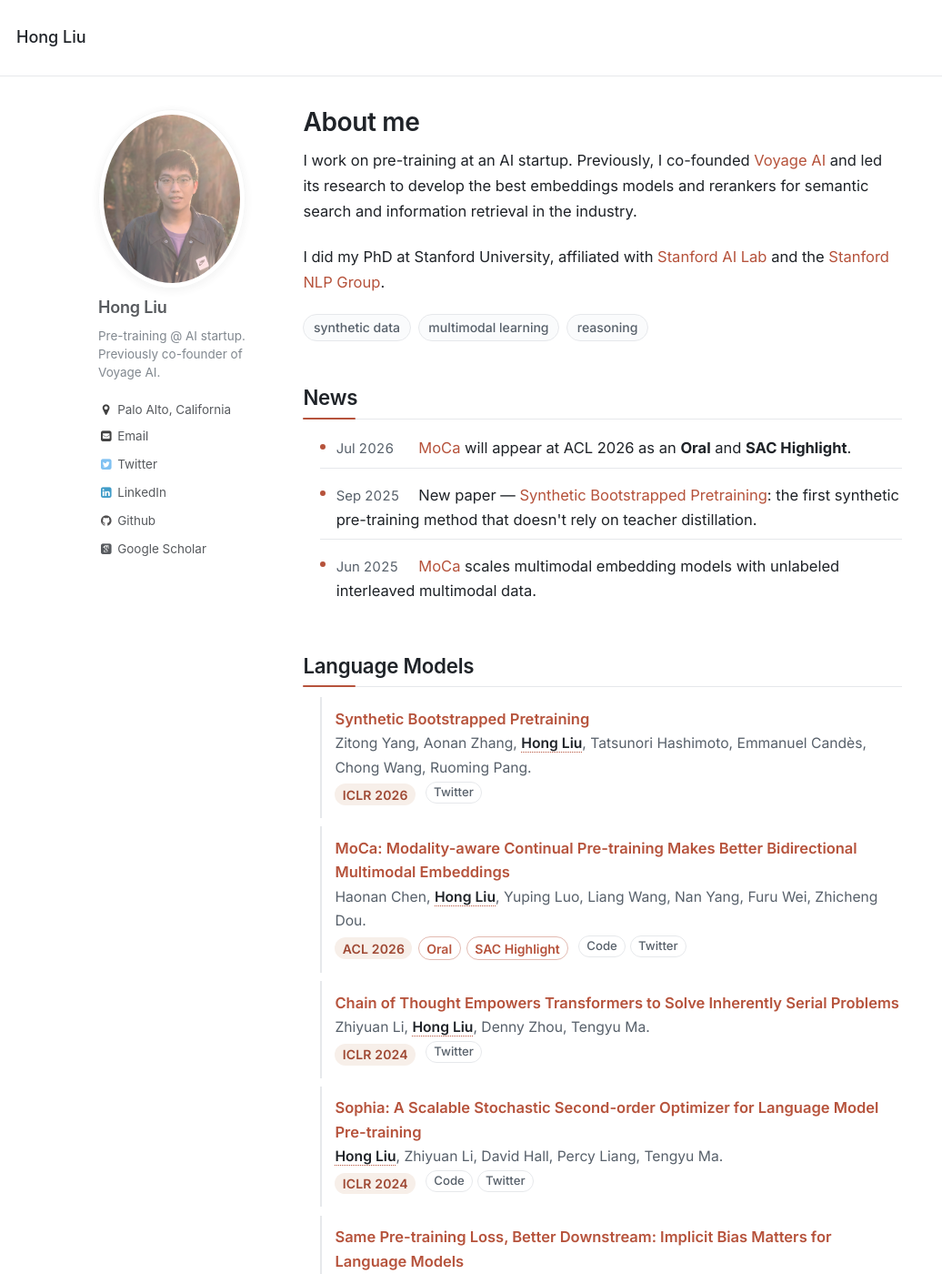
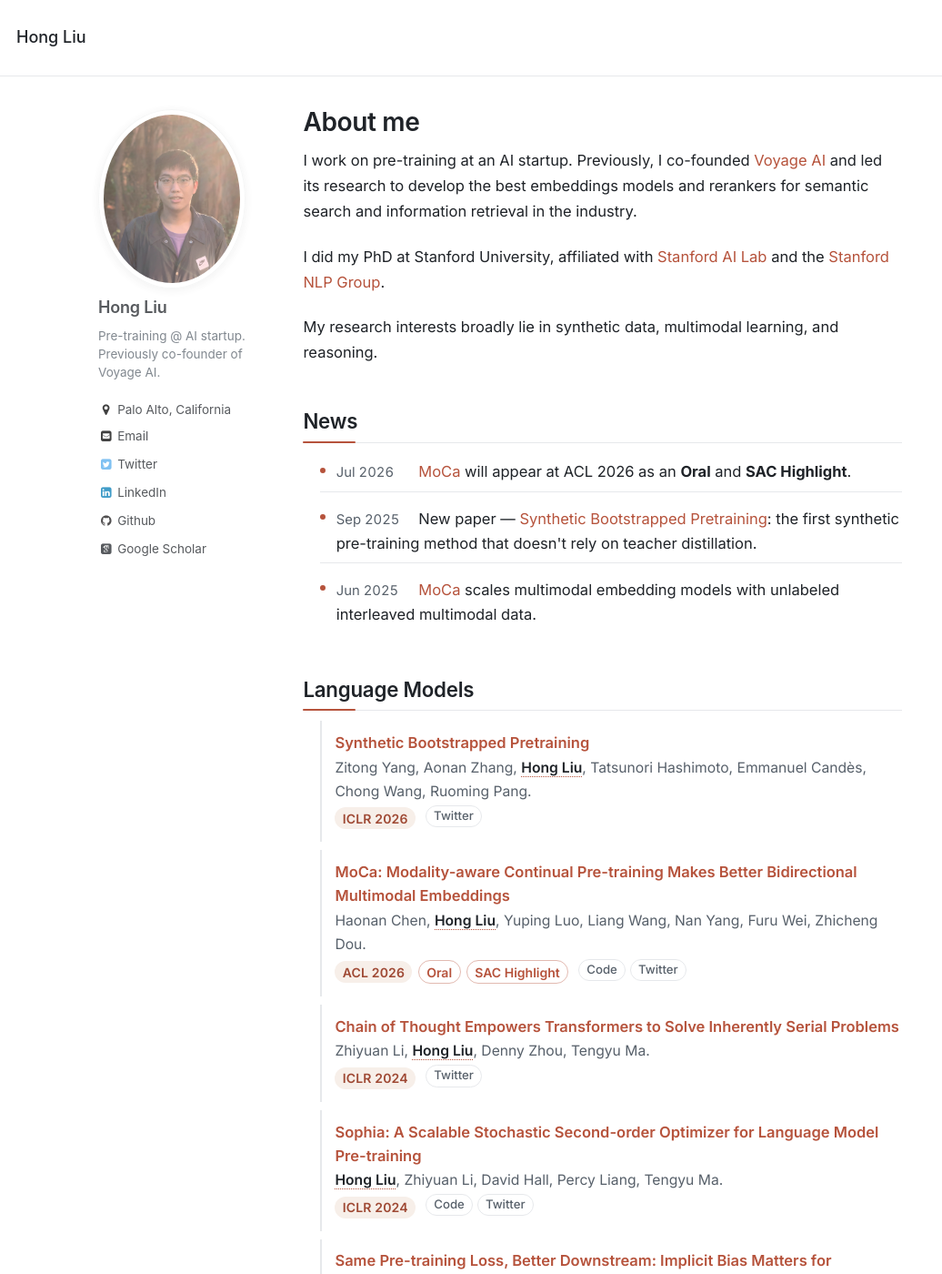
Before and after one commit to Liuhong99/Liuhong99.github.io, a Jekyll site: the page built from _pages/about.md, in a window 1280 px wide and 1400 px high. Shown: the whole window at 91% size, without its empty margins (0-1036 px from the left). Built offline with Jekyll 4.4.1, drawn with Linux system fonts in a browser that asks for light colours; some web fonts are replaced.

Commit message:
Replace interest tag pills with a plain interests sentence
Co-Authored-By: Claude Fable 5 <noreply@anthropic.com>

```diff
--- a/_pages/about.md
+++ b/_pages/about.md
@@ -12,7 +12,7 @@ I work on pre-training at an AI startup. Previously, I co-founded [Voyage AI](ht
 
 I did my PhD at Stanford University, affiliated with [Stanford AI Lab](https://ai.stanford.edu) and the [Stanford NLP Group](https://nlp.stanford.edu).
 
-<p class="interest-tags"><span>synthetic data</span><span>multimodal learning</span><span>reasoning</span></p>
+<p class="interests-line">My research interests broadly lie in synthetic data, multimodal learning, and reasoning.</p>
 
 ## News
 
--- a/_sass/_custom.scss
+++ b/_sass/_custom.scss
@@ -101,25 +101,6 @@ body {
     margin: 1.4em 0;
     font-style: normal;
     color: $ink;
-  }
-}
-
-/* Research-interest tags under the intro */
-.interest-tags {
-  display: flex;
-  flex-wrap: wrap;
-  gap: 0.5em;
-  margin: 1em 0 0.5em;
-
-  span {
-    display: inline-block;
-    padding: 0.15em 0.75em;
-    border: 1px solid $rule;
-    border-radius: 999px;
-    background: #fafbfc;
-    color: $muted;
-    font-size: 0.85em;
-    font-weight: 500;
   }
 }
 
```
